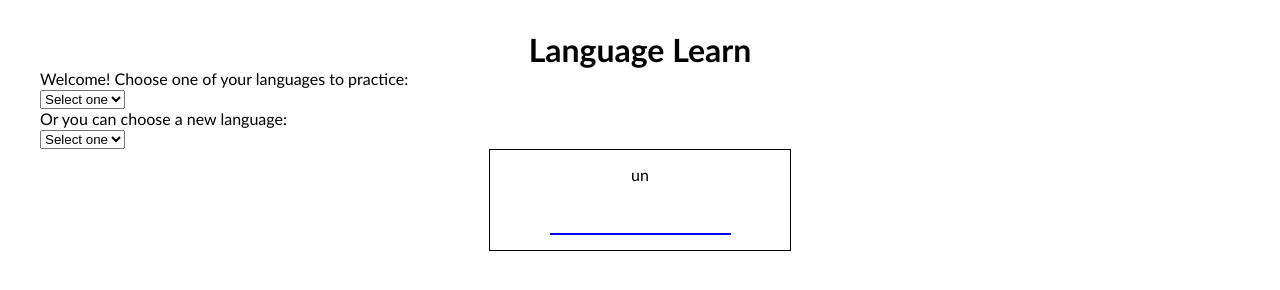
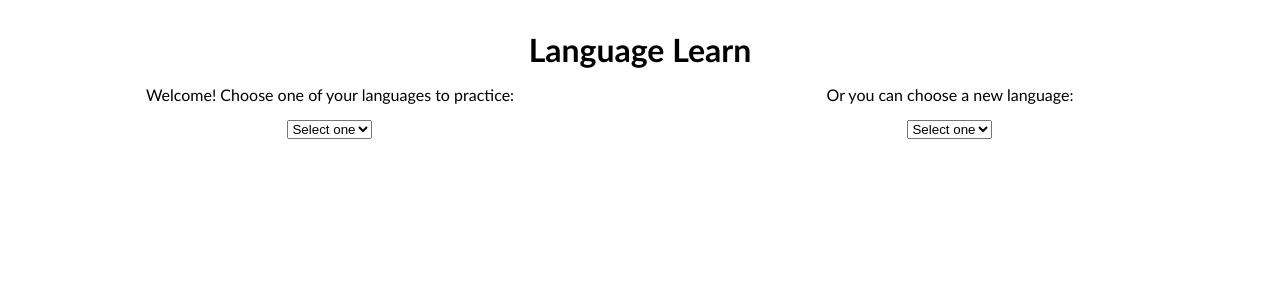
Before and after one commit to JetimLee/Language_Application_Hackathon, a plain HTML site: page public/app.html in a window 1280 px wide. Drawn offline with Linux system fonts and the light colour scheme.

Commit message:
selection of existing lanuage for user triggers new card

```diff
--- a/public/script.js
+++ b/public/script.js
@@ -35,14 +35,20 @@ const capitalize = (string) => {
 const selectLanguage = (event) => {
 	if (event.target.value >= 0) {
 		currentLanguage = event.target.value;
+		if (event.target.id == "select1") {
+			console.log(event.target)
+			console.log(event.target.id)
+			getSessionWords();
+		}
 	}
 }
 
-const showLanguageList = (ids = allLanguagesIds) => {
+const showLanguageList = (ids = allLanguagesIds,div) => {
 	let select = document.createElement("select");
+	let id = (div.id == "div1" ? "select1" : "select2");
+	select.id = id;
 	let subsetLanguages = languages.filter(a => ids.includes(a.language_id));
 	let option = document.createElement("option");
-		// option.setAttribute();
 		option.textContent = "Select one";
 		select.appendChild(option);
 	for (let item of subsetLanguages) {
@@ -51,8 +57,8 @@ const showLanguageList = (ids = allLanguagesIds) => {
 		option.textContent = capitalize(item.language_name);
 		select.appendChild(option);
 	}
-	select.addEventListener("change",selectLanguage)
-	root.appendChild(select);
+	select.addEventListener("change",selectLanguage);
+	div.appendChild(select);
 }
 
 const startScreen = () => {
@@ -60,39 +66,39 @@ const startScreen = () => {
 	userLanguagesIds = allLanguagesIds.filter(a => userWordsArray.includes(a));
 	otherLanguagesIds = allLanguagesIds.filter(a => !userWordsArray.includes(a));
 	root.innerHTML = "";
+	root.classList.toggle("startScreen");
 	let div1 = document.createElement("div");
-	div1.textContent = "Welcome! Choose one of your languages to practice:"
+	div1.id = "div1";
+	div1.innerHTML = `<p>Welcome! Choose one of your languages to practice:</p>`
 	root.appendChild(div1);
-	showLanguageList(userLanguagesIds);
+	showLanguageList(userLanguagesIds,div1);
 	let div2 = document.createElement("div");
-	div2.textContent = "Or you can choose a new language:"
+	div2.id = "div2";
+	div2.innerHTML = `<p>Or you can choose a new language:</p>`
 	root.appendChild(div2);
-	showLanguageList(otherLanguagesIds);
+	showLanguageList(otherLanguagesIds,div2);
 }
 
 startScreen();
-
-
-
 
 let thisUser = 1;
 
 let sessionWords;
 
-let getSessionWords = (user_id) => {
-	sessionWords = userWords.filter(a => a.user_id == user_id);
+let getSessionWords = () => {
+	sessionWords = userWords.filter(a => a.user_id == thisUser && a.language_id == currentLanguage);
+	console.log(sessionWords);
+	setCurrentCard(sessionWords[0]);
 }
-
-getSessionWords(thisUser);
 
 let currentCard;
 
 setCurrentCard = (word) => {
 	let matches = language_words.filter(a => a.word_id === word.word_id);
-	currentCard = { word_id:matches[0].word_id, word:matches[0].word, translation: matches[0].translation};
+	currentCard = matches[0];
+	showCard();
 }
 
-setCurrentCard(sessionWords[0]);
 
 const checkAnswer = (string) => {
 	index = userWords.findIndex(a => a.word_id == currentCard.word_id);
@@ -112,6 +118,8 @@ const submitAnswer = (event) => {
 }
 
 const showCard = () => {
+	root.innerHTML = "";
+	root.classList.toggle("startScreen");
 	let card = document.createElement("div");
 	card.classList.add("card");
 	card.innerHTML = `
@@ -122,5 +130,3 @@ const showCard = () => {
 	let answer = document.getElementById("answer");
 	answer.addEventListener("keyup",submitAnswer)
 }
-
-showCard();
--- a/public/style.css
+++ b/public/style.css
@@ -29,3 +29,17 @@ h1 {
 	border-bottom: 2px solid blue;
 	outline:  0;
 }
+
+.startScreen {
+	display: grid;
+	grid-template-columns: 1fr 1fr;
+	gap: 40px;
+	justify-content: center;
+	align-items: center;
+    justify-items: center;
+}
+
+select {
+	margin: auto;
+	display: block;
+}
```
